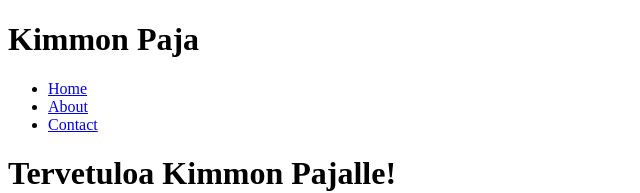
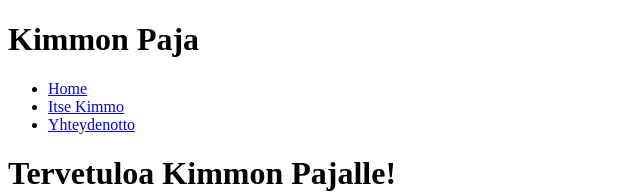
Before and after one commit to Coztantin/tehtava2, a plain HTML site: page index.html in a window 1280 px wide. Shown: the top 193 px of the page, without its empty margins (0-640 px from the left). Drawn offline with Linux system fonts and the light colour scheme.

Commit message:
muokattu navia

```diff
--- a/index.html
+++ b/index.html
@@ -9,8 +9,8 @@
 <nav>
   <ul>
     <li><a href="#">Home</a></li>
-    <li><a href="#">About</a></li>
-    <li><a href="#">Contact</a></li>
+    <li><a href="#">Itse Kimmo</a></li>
+    <li><a href="#">Yhteydenotto</a></li>
   </ul>
 </nav>
 </header>
```
